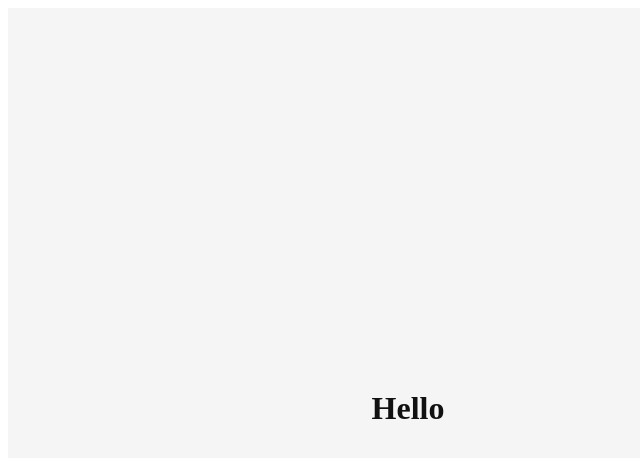
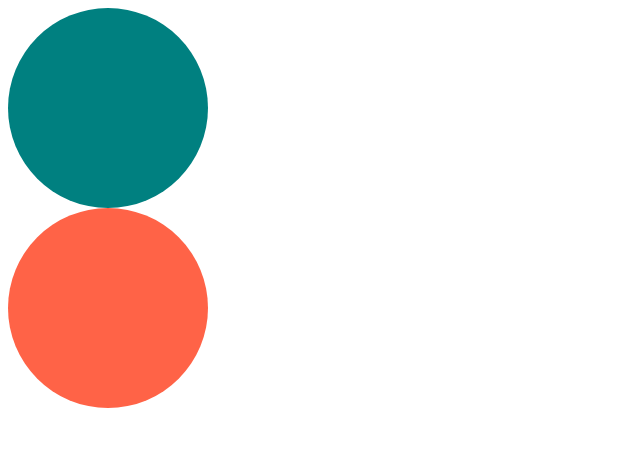
Before and after one commit to Leesugyoung/To-Do-List-App, a React (Create React App) app: page / in a window 1280 px wide. Shown: the top 458 px of the page, without its empty margins (0-640 px from the left). Built offline with nearby package versions, Linux system fonts and the light colour scheme.

Commit message:
interface

```diff
--- a/src/App.tsx
+++ b/src/App.tsx
@@ -1,30 +1,11 @@
-import styled, { keyframes } from "styled-components";
-
-// styled-components practice
-
-/* const Input = styled.input.attrs({ required: true })`
-  // → 컴포넌트 속성값 설정 가능!
-  background-color: tomato;
-`; */
-// as="" 을 사용하여 엘리먼트를 다른 엘리먼트로 교체할 수 있다!
-
-const Title = styled.h1`
-  color: ${(props) => props.theme.textColor};
-`;
-const Wrapper = styled.div`
-  display: flex;
-  height: 100vh;
-  width: 100vh;
-  justify-content: center;
-  align-items: center;
-  background-color: ${(props) => props.theme.backgroundColor};
-`;
+import Circle from "./Circle";
 
 function App() {
   return (
-    <Wrapper>
-      <Title>Hello</Title>
-    </Wrapper>
+    <div>
+      <Circle bgColor="teal" />
+      <Circle bgColor="tomato" />
+    </div>
   );
 }
 
--- /dev/null
+++ b/src/Circle.tsx
@@ -0,0 +1,22 @@
+import styled from "styled-components";
+
+interface ContainerProps {
+  bgColor: string;
+}
+
+const Container = styled.div<ContainerProps>`
+  width: 200px;
+  height: 200px;
+  background-color: ${props => props.bgColor};
+  border-radius: 100px;
+`;
+
+interface CircleProps {
+  bgColor: string;
+}
+
+function Circle({ bgColor }: CircleProps) {
+  return <Container bgColor={bgColor} />;
+}
+
+export default Circle;
--- a/src/index.tsx
+++ b/src/index.tsx
@@ -1,23 +1,10 @@
 import React from "react";
 import ReactDOM from "react-dom/client";
 import App from "./App";
-import { ThemeProvider } from "styled-components";
-
-const darkTheme = {
-  textColor: "whitesmoke",
-  backgroundColor: "#111",
-};
-
-const lightTheme = {
-  textColor: "#111",
-  backgroundColor: "whitesmoke",
-};
 
 const root = ReactDOM.createRoot(document.getElementById('root')as HTMLElement);
 root.render(
   <React.StrictMode>
-    <ThemeProvider theme={lightTheme}>
       <App />
-    </ThemeProvider>
   </React.StrictMode>
 );
```
